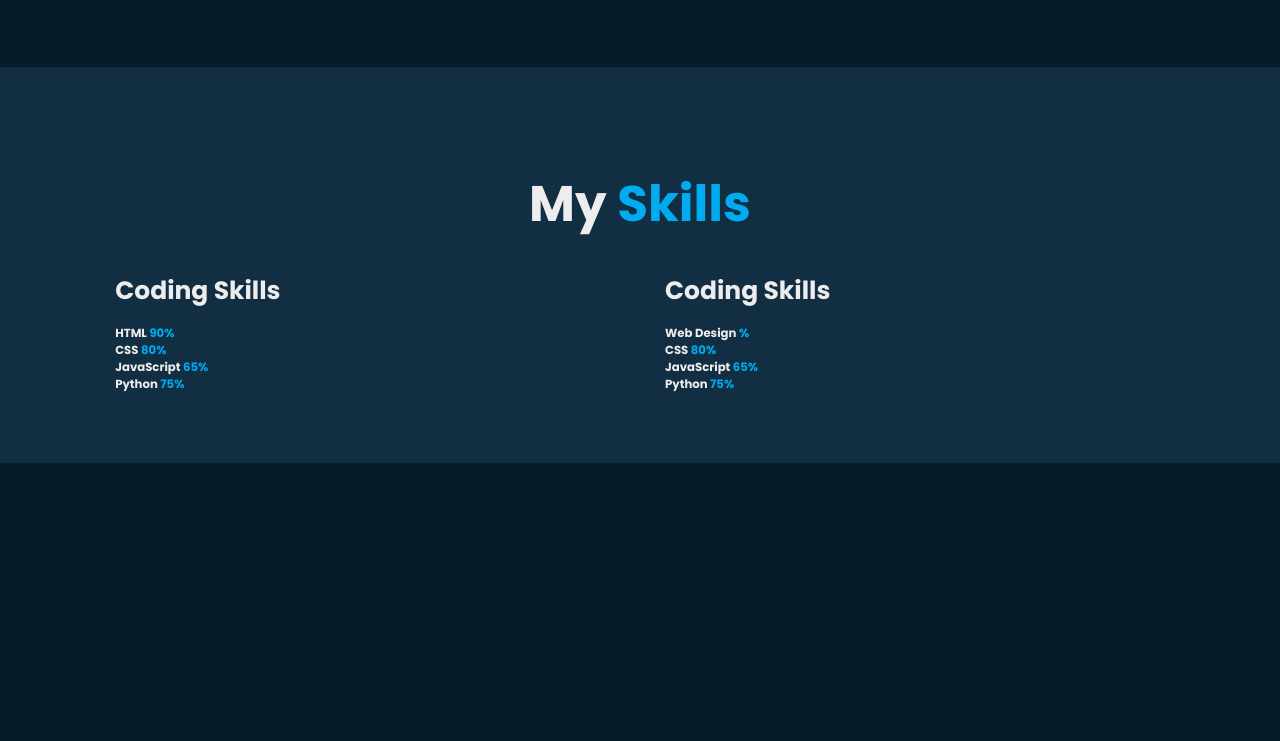
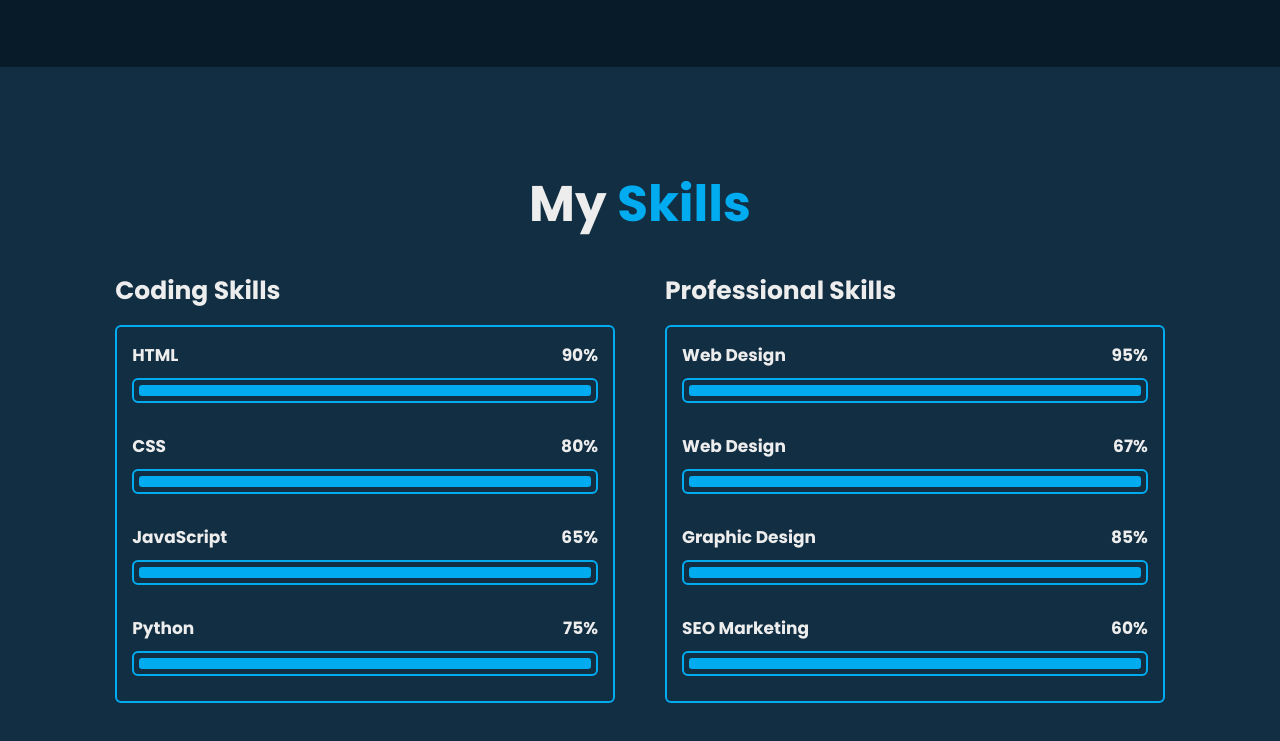
Before and after one commit to ackrunalrv/officialsaif, a plain HTML site: page index.html in a window 1280 px wide. Shown: the part 2417-3158 px from the top of the page. Before the commit the page ends 2880 px from the top, so only its background shows below. Drawn offline with nearby package versions, Linux system fonts and the light colour scheme.

Commit message:
09:05am 26-02-2025

```diff
--- a/css/style.css
+++ b/css/style.css
@@ -409,3 +409,39 @@ span {
     font-size: 2.5rem;
     margin: 0 0 1.5rem;
 }
+
+.skills-box .skills-content {
+    position: relative;
+    border: .2rem solid var(--main-color);
+    border-radius: .6rem;
+    padding: .5rem 1.5rem;
+}
+
+.skills-content .progress {
+    padding: 1rem 0;
+}
+
+.skills-content .progress h3 {
+    font-size: 1.7rem;
+    display: flex;
+    justify-content: space-between;
+}
+
+.skills-content .progress h3 span {
+    color: var(--text-color);
+}
+
+.skills-content .progress .bar {
+    height: 2.5rem;
+    border-radius: .6rem;
+    border: .2rem solid var(--main-color);
+    padding: .5rem;
+    margin: 1rem 0;
+}
+
+.skills-content .progress .bar span {
+    display: block;
+    height: 100%;
+    border-radius: .3rem;
+    background: var(--main-color);
+}
--- a/index.html
+++ b/index.html
@@ -198,27 +198,27 @@
                 </div>
             </div>
             <div class="skills-column">
-                <h3 class="title">Coding Skills</h3>
+                <h3 class="title">Professional Skills</h3>
 
                 <div class="skills-box">
                     <div class="skills-content">
                         <div class="progress">
-                            <h3>Web Design <span>%</span></h3>
+                            <h3>Web Design <span>95%</span></h3>
                             <div class="bar"><span></span></div>
                         </div>
 
                         <div class="progress">
-                            <h3>CSS <span>80%</span></h3>
+                            <h3>Web Design <span>67%</span></h3>
                             <div class="bar"><span></span></div>
                         </div>
 
                         <div class="progress">
-                            <h3>JavaScript <span>65%</span></h3>
+                            <h3> Graphic Design <span>85%</span></h3>
                             <div class="bar"><span></span></div>
                         </div>
 
                         <div class="progress">
-                            <h3>Python <span>75%</span></h3>
+                            <h3>SEO Marketing <span>60%</span></h3>
                             <div class="bar"><span></span></div>
                         </div>
                     </div>
```
